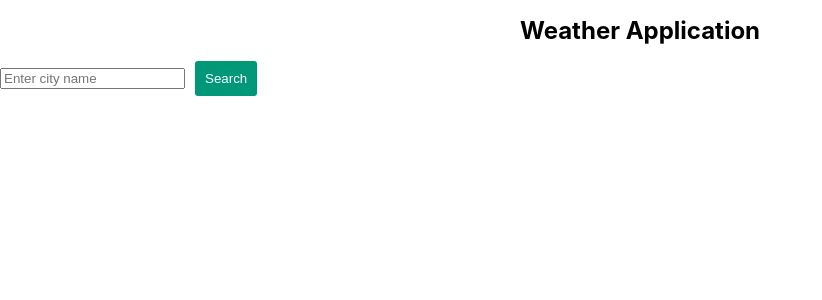
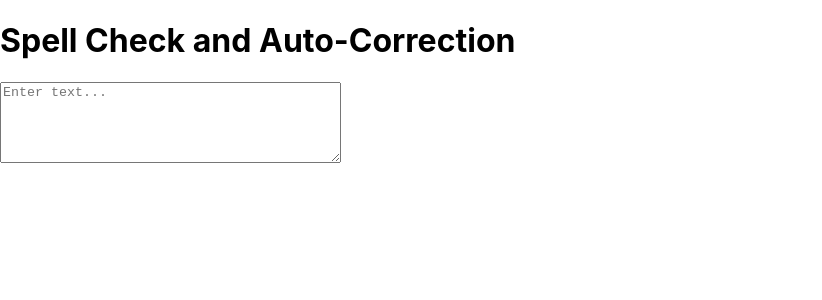
Before and after one commit to Daudgul/x-counter, a React (Create React App) app: page / in a window 1280 px wide. Shown: the top 300 px of the page, without its empty margins (0-822 px from the left). Built offline with nearby package versions, Linux system fonts and the light colour scheme.

Commit message:
added xspell

```diff
--- a/src/App.js
+++ b/src/App.js
@@ -1,64 +1,51 @@
-import React, { useState, useEffect } from "react";
-import "./App.css";
-import axios from "axios";
-// const API_KEY = "xyz"; // Replace with your actual API key
-const API_KEY = "17361a68e9c642538da83356243011";
+import React, { useState } from "react";
 
-const App = () => {
-  const [city, setCity] = useState("");
-  const [weatherData, setWeatherData] = useState(null);
-  const [loading, setLoading] = useState(false);
-  const [error, setError] = useState(null);
+const customDictionary = {
+  teh: "the",
+  wrok: "work",
+  fot: "for",
+  exampl: "example",
+};
 
-  const fetchWeather = async () => {
-    if (!city) return;
+const SpellCheckApp = () => {
+  const [inputText, setInputText] = useState("");
+  const [suggestedText, setSuggestedText] = useState("");
 
-    setLoading(true);
-    setError(null);
+  const handleInputChange = (e) => {
+    const text = e.target.value;
+    setInputText(text);
 
-    try {
-      const response = await axios.get(
-        `https://api.weatherapi.com/v1/current.json?key=${API_KEY}&q=${city}`
-      );
-      setWeatherData(response.data.current);
-    } catch (error) {
-      alert("Failed to fetch weather data");
-      setError("Failed to fetch weather data");
-    } finally {
-      setLoading(false);
-    }
+    const words = text.split(" ");
+    const correctedWords = words.map((word) => {
+      const correctedWord = customDictionary[word.toLowerCase()];
+      return correctedWord || word;
+    });
+
+    const correctedText = correctedWords.join(" ");
+
+    const firstCorrection = correctedWords.find(
+      (word, index) => word !== words[index]
+    );
+    setSuggestedText(firstCorrection || "");
   };
 
   return (
-    <div className="weather-app">
-      <h1>Weather Application</h1>
-      <input
-        type="text"
-        placeholder="Enter city name"
-        value={city}
-        onChange={(e) => setCity(e.target.value)}
+    <div>
+      <h1>Spell Check and Auto-Correction</h1>
+      <textarea
+        value={inputText}
+        onChange={handleInputChange}
+        placeholder="Enter text..."
+        rows={5}
+        cols={40}
       />
-      <button onClick={fetchWeather}>Search</button>
-      {loading && <p>Loading data...</p>}
-      {error && <p>{error}</p>}
-      {weatherData && !loading && !error && (
-        <div className="weather-cards">
-          <div className="weather-card">
-            <p>Temperature: {weatherData.temp_c} °C</p>
-          </div>
-          <div className="weather-card">
-            <p>Humidity: {weatherData.humidity}%</p>
-          </div>
-          <div className="weather-card">
-            <p>Condition: {weatherData.condition.text}</p>
-          </div>
-          <div className="weather-card">
-            <p>Wind Speed: {weatherData.wind_kph} kph</p>
-          </div>
-        </div>
+      {suggestedText && (
+        <p>
+          Did you mean: <strong>{suggestedText}</strong>?
+        </p>
       )}
     </div>
   );
 };
 
-export default App;
+export default SpellCheckApp;
```
